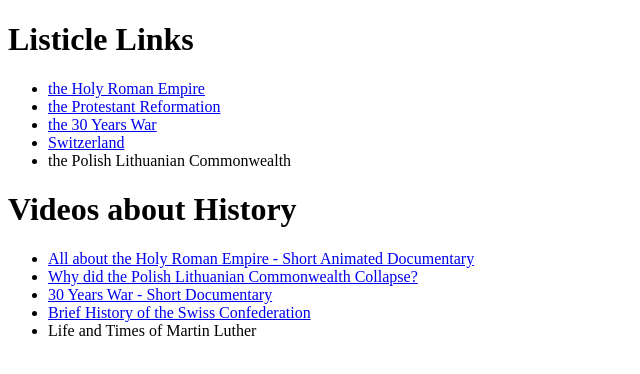
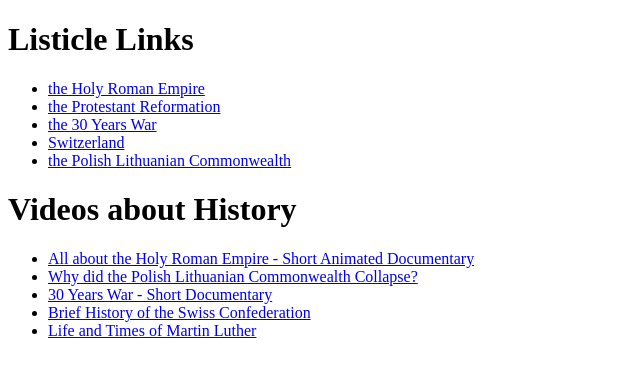
Before and after one commit to MisterFinigan/IGME-110-Repo, a plain HTML site: page index.html in a window 1280 px wide. Shown: the whole page, without its empty margins (0-640 px from the left). Drawn offline with Linux system fonts and the light colour scheme.

Commit message:
Update index.html

```diff
--- a/index.html
+++ b/index.html
@@ -12,7 +12,7 @@
     <li><a href="https://en.wikipedia.org/wiki/Reformation">the Protestant Reformation</a></li>
     <li><a href="https://en.wikipedia.org/wiki/Thirty_Years%27_War">the 30 Years War</a></li>
     <li><a href="https://en.wikipedia.org/wiki/History_of_Switzerland">Switzerland</a></li>
-    <li><a href="https://en.wikipedia.org/wiki/Polish%E2%80%93Lithuanian_Commonwealth"></a>the Polish Lithuanian Commonwealth</li>
+    <li><a href="https://en.wikipedia.org/wiki/Polish%E2%80%93Lithuanian_Commonwealth">the Polish Lithuanian Commonwealth</a></li>
   </ul>
   <h1>Videos about History</h1>
   <ul>
@@ -20,7 +20,7 @@
     <li><a href="https://www.youtube.com/watch?v=3BFTio5296w">Why did the Polish Lithuanian Commonwealth Collapse?</a></li>
     <li><a href="https://youtu.be/o-YBDTqX_ZU">30 Years War - Short Documentary</a></li>
     <li><a href="https://youtu.be/XGxIE1hr0w4">Brief History of the Swiss Confederation</a></li>
-    <li><a href="https://youtu.be/DLzxrzFCyOs"></a>Life and Times of Martin Luther</li>
+    <li><a href="https://youtu.be/DLzxrzFCyOs">Life and Times of Martin Luther</a></li>
   </ul>
 </body>
 </html>
```
